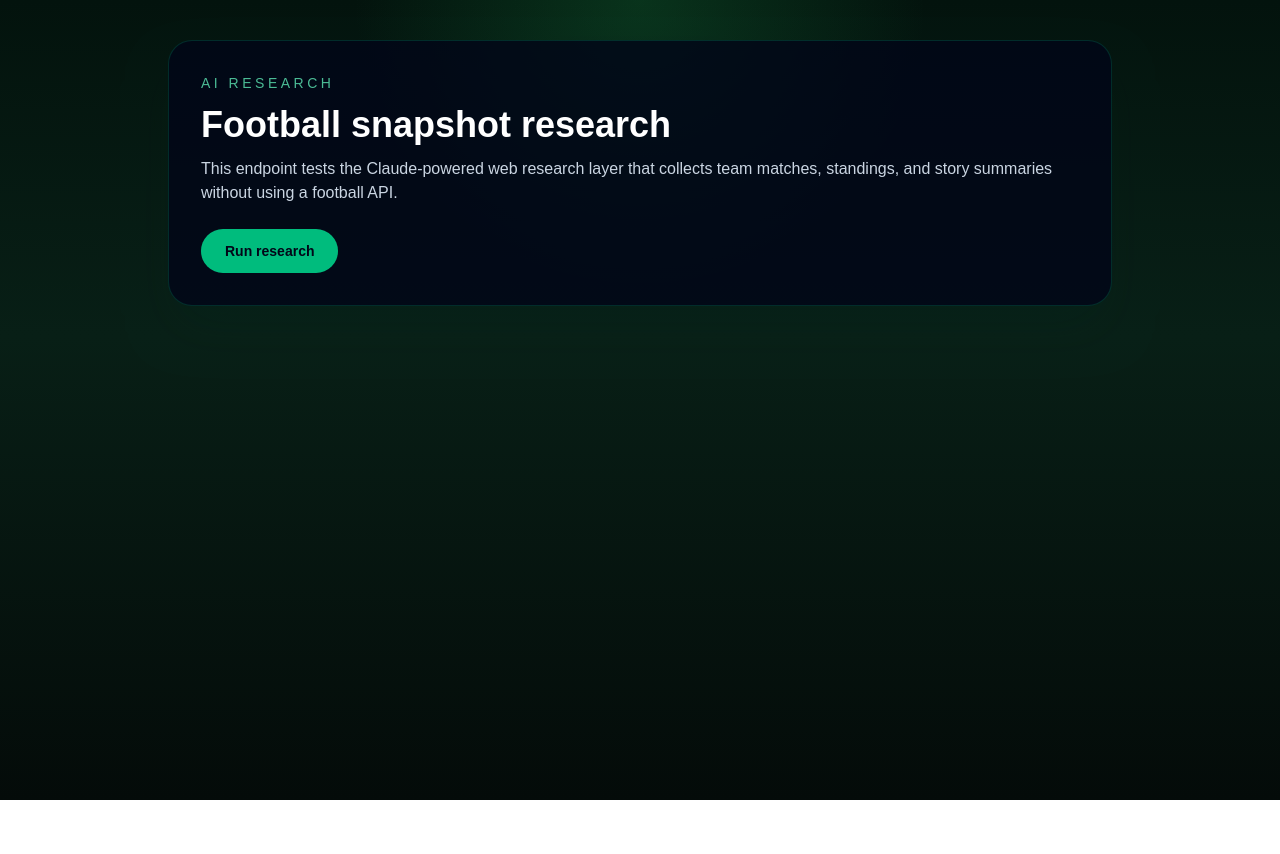
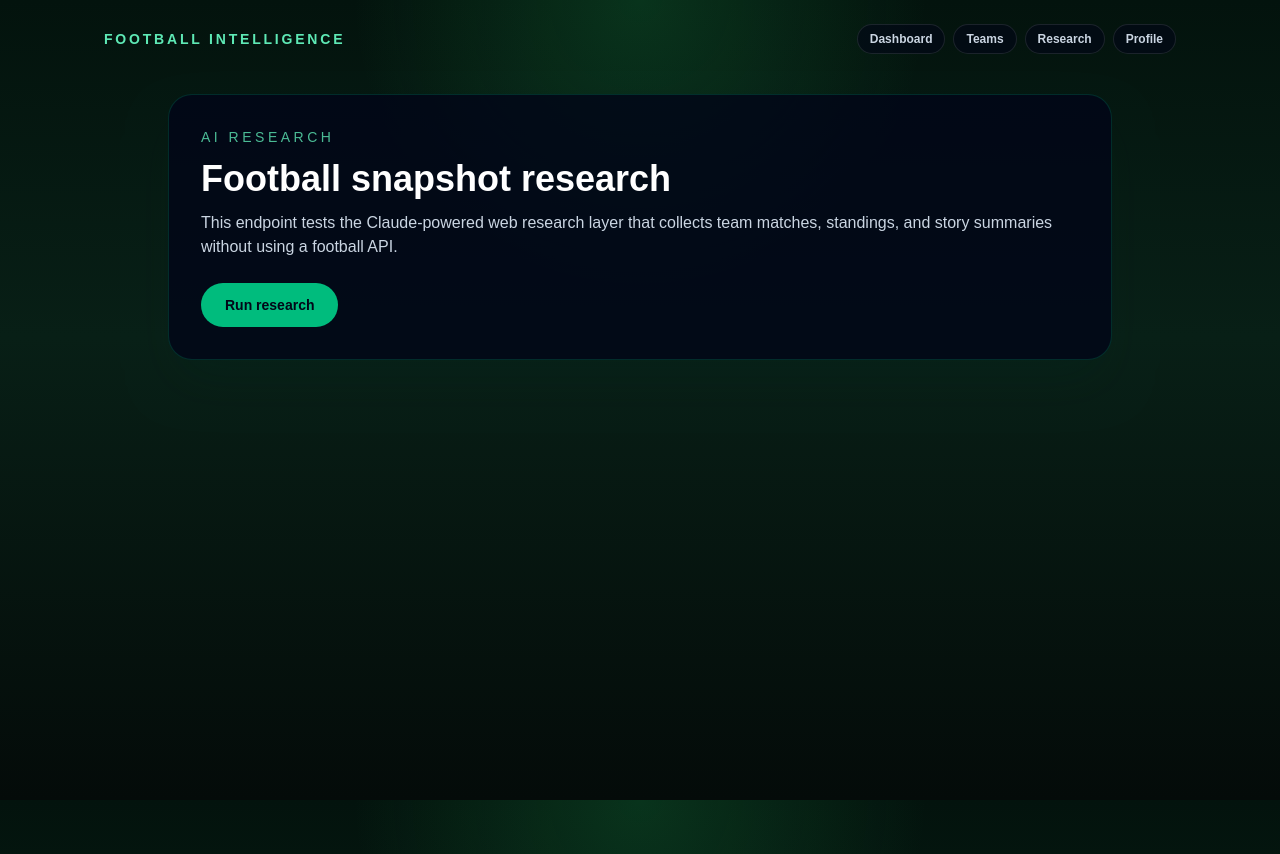
Before and after one commit to Tsaousidis/football-project, a Next.js app: page /research in a window 1280 px wide. Before the commit the page ends 800 px from the top, so only its background shows below. Built offline with nearby package versions, Linux system fonts and the light colour scheme.

Commit message:
feat(navigation): add shared navigation for authenticated pages

```diff
--- /dev/null
+++ b/src/app/components/AppNav.tsx
@@ -0,0 +1,29 @@
+import Link from "next/link";
+
+const links = [
+  { href: "/dashboard", label: "Dashboard" },
+  { href: "/onboarding", label: "Teams" },
+  { href: "/research", label: "Research" },
+  { href: "/profile", label: "Profile" },
+];
+
+export function AppNav() {
+  return (
+    <nav className="mx-auto flex w-full max-w-6xl flex-wrap items-center justify-between gap-3 px-6 pt-6 md:px-10">
+      <Link href="/dashboard" className="text-sm font-black uppercase tracking-[0.2em] text-emerald-300">
+        Football Intelligence
+      </Link>
+      <div className="flex flex-wrap gap-2">
+        {links.map((link) => (
+          <Link
+            key={link.href}
+            href={link.href}
+            className="rounded-full border border-white/10 bg-slate-950/60 px-3 py-1.5 text-xs font-semibold text-slate-300 transition hover:border-emerald-400/50 hover:text-emerald-200"
+          >
+            {link.label}
+          </Link>
+        ))}
+      </div>
+    </nav>
+  );
+}
--- a/src/app/dashboard/DashboardClient.tsx
+++ b/src/app/dashboard/DashboardClient.tsx
@@ -4,6 +4,7 @@ import { useRouter } from "next/navigation";
 import { useState } from "react";
 
 import type { Team } from "@/lib/teams";
+import { AppNav } from "@/app/components/AppNav";
 
 type SnapshotMatch = {
   opponent?: string;
@@ -81,7 +82,9 @@ export function DashboardClient({ selectedTeams, snapshot }: DashboardClientProp
   };
 
   return (
-    <main className="mx-auto flex min-h-screen w-full max-w-6xl flex-col px-6 py-10 md:px-10">
+    <>
+      <AppNav />
+      <main className="mx-auto flex min-h-screen w-full max-w-6xl flex-col px-6 py-10 md:px-10">
       <section className="rounded-3xl border border-emerald-500/20 bg-slate-950/80 p-8 shadow-2xl shadow-emerald-950/20">
         <div className="flex flex-col gap-4 md:flex-row md:items-end md:justify-between">
           <div>
@@ -244,6 +247,7 @@ export function DashboardClient({ selectedTeams, snapshot }: DashboardClientProp
           })}
         </section>
       )}
-    </main>
+      </main>
+    </>
   );
 }
--- a/src/app/onboarding/page.tsx
+++ b/src/app/onboarding/page.tsx
@@ -5,6 +5,7 @@ import { useRouter } from "next/navigation";
 
 import { createBrowserSupabaseClient } from "@/lib/auth";
 import type { Team } from "@/lib/teams";
+import { AppNav } from "@/app/components/AppNav";
 
 const STORAGE_KEY = "football-dashboard-selected-teams";
 
@@ -110,7 +111,9 @@ export default function OnboardingPage() {
   }
 
   return (
-    <main className="mx-auto flex min-h-screen w-full max-w-6xl flex-col px-6 py-10 md:px-10">
+    <>
+      <AppNav />
+      <main className="mx-auto flex min-h-screen w-full max-w-6xl flex-col px-6 py-10 md:px-10">
       <section className="rounded-3xl border border-emerald-500/20 bg-slate-950/80 p-8 shadow-2xl shadow-emerald-950/20">
         <p className="text-sm uppercase tracking-[0.25em] text-emerald-300/80">Onboarding</p>
         <h1 className="mt-3 text-4xl font-black text-white md:text-5xl">Choose your clubs</h1>
@@ -220,6 +223,7 @@ export default function OnboardingPage() {
           {isSaving ? "Saving..." : "Continue"}
         </button>
       </div>
-    </main>
+      </main>
+    </>
   );
 }
--- a/src/app/profile/page.tsx
+++ b/src/app/profile/page.tsx
@@ -1,6 +1,7 @@
 import { redirect } from "next/navigation";
 
 import { createSupabaseServerClient } from "@/lib/supabase-server";
+import { AppNav } from "@/app/components/AppNav";
 
 export default async function ProfilePage() {
   const supabase = await createSupabaseServerClient();
@@ -21,7 +22,9 @@ export default async function ProfilePage() {
   }
 
   return (
-    <main className="mx-auto flex min-h-screen w-full max-w-4xl flex-col justify-center px-6 py-12">
+    <>
+      <AppNav />
+      <main className="mx-auto flex min-h-screen w-full max-w-4xl flex-col justify-center px-6 py-12">
       <div className="w-full rounded-3xl border border-emerald-500/20 bg-slate-950/80 p-8 shadow-2xl shadow-emerald-950/20">
         <div className="flex flex-col gap-5 sm:flex-row sm:items-start sm:justify-between">
           <div>
@@ -60,6 +63,7 @@ export default async function ProfilePage() {
           </a>
         </div>
       </div>
-    </main>
+      </main>
+    </>
   );
 }
--- a/src/app/research/page.tsx
+++ b/src/app/research/page.tsx
@@ -1,6 +1,8 @@
 "use client";
 
 import { useState } from "react";
+
+import { AppNav } from "@/app/components/AppNav";
 
 export default function ResearchPage() {
   const [loading, setLoading] = useState(false);
@@ -34,7 +36,9 @@ export default function ResearchPage() {
   };
 
   return (
-    <main className="mx-auto flex min-h-screen w-full max-w-5xl flex-col px-6 py-10 md:px-10">
+    <>
+      <AppNav />
+      <main className="mx-auto flex min-h-screen w-full max-w-5xl flex-col px-6 py-10 md:px-10">
       <section className="rounded-3xl border border-emerald-500/20 bg-slate-950/80 p-8 shadow-2xl shadow-emerald-950/20">
         <p className="text-sm uppercase tracking-[0.25em] text-emerald-300/80">AI Research</p>
         <h1 className="mt-3 text-4xl font-black text-white">Football snapshot research</h1>
@@ -64,6 +68,7 @@ export default function ResearchPage() {
           {output}
         </pre>
       ) : null}
-    </main>
+      </main>
+    </>
   );
 }
```
